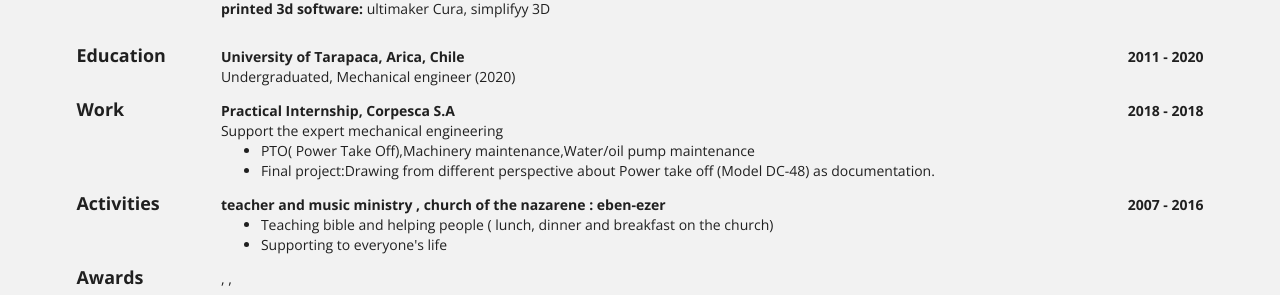
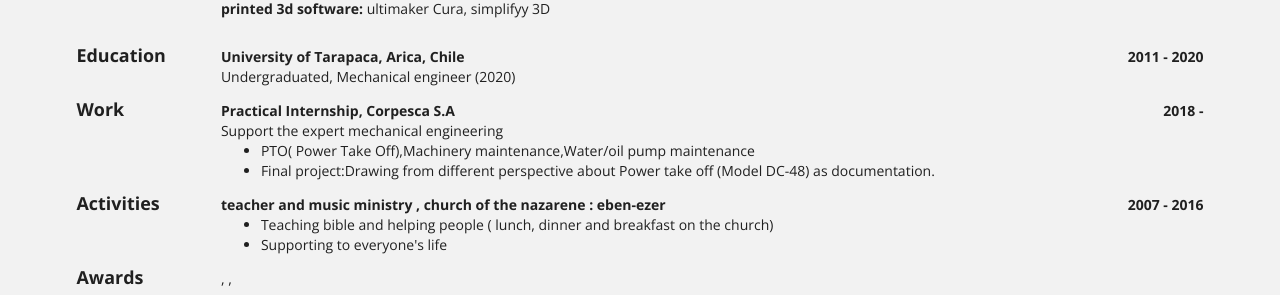
Before and after one commit to gerardormontt/gerardormontt.github.io, a Jekyll site: the page built from bio/index.html, in a window 1280 px wide. Shown: the part 328-623 px from the top of the page. Built offline with Jekyll 4.4.1, drawn with Linux system fonts in a browser that asks for light colours.

Commit message:
error de fecha

```diff
--- a/_data/bio.json
+++ b/_data/bio.json
@@ -88,7 +88,7 @@
       "position": "Practical Internship",
       "website": "",
       "startDate": "2018-02-15",
-      "endDate": "2018-04-08",
+      "endDate": "",
       "summary": "Support the expert mechanical engineering",
       "highlights": [
         "PTO( Power Take Off),Machinery maintenance,Water/oil pump maintenance",
```
